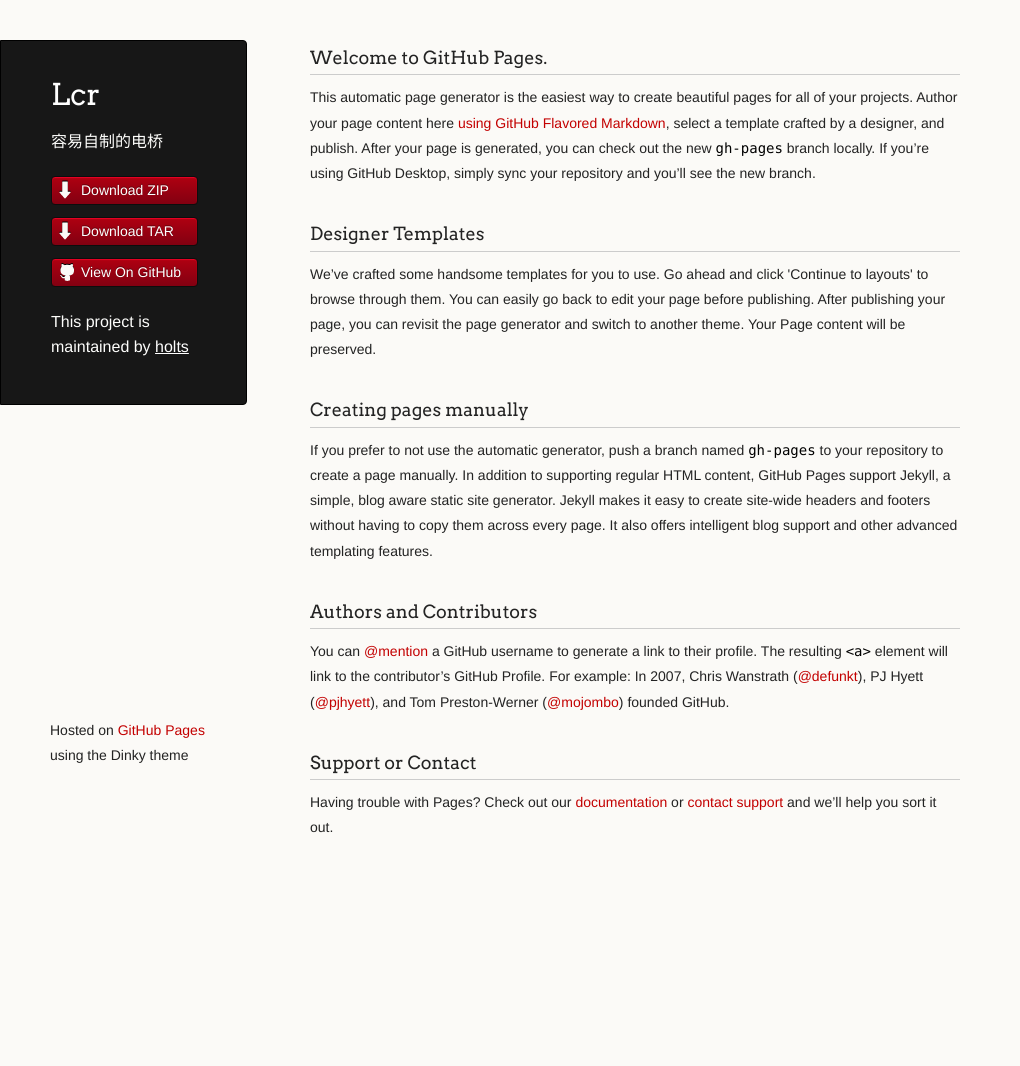
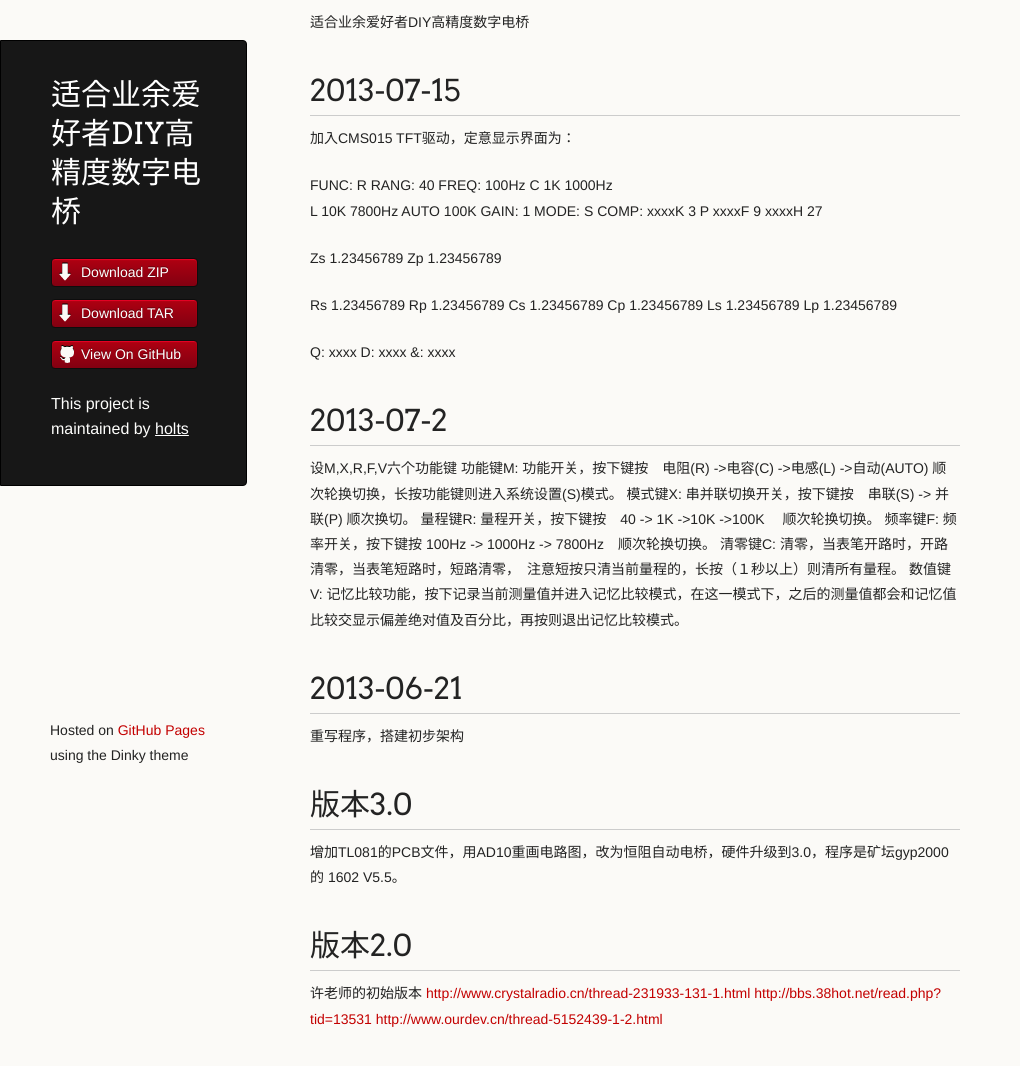
Before and after one commit to holts/lcr, a plain HTML site: page index.html in a window 1280 px wide. Shown: the whole page, without its empty margins (0-1020 px from the left). Before the commit the page ends 913 px from the top, so only its background shows below. Drawn offline with Linux system fonts and the light colour scheme.

```diff
--- a/index.html
+++ b/index.html
@@ -3,7 +3,7 @@
   <head>
     <meta charset="utf-8">
     <meta http-equiv="X-UA-Compatible" content="chrome=1">
-    <title>Lcr by holts</title>
+    <title>适合业余爱好者DIY高精度数字电桥 by holts</title>
 
     <link rel="stylesheet" href="stylesheets/styles.css">
     <link rel="stylesheet" href="stylesheets/github-light.css">
@@ -16,8 +16,8 @@
   <body>
     <div class="wrapper">
       <header>
-        <h1 class="header">Lcr</h1>
-        <p class="header">容易自制的电桥</p>
+        <h1 class="header">适合业余爱好者DIY高精度数字电桥</h1>
+        <p class="header"></p>
 
         <ul>
           <li class="download"><a class="buttons" href="https://github.com/holts/lcr/zipball/master">Download ZIP</a></li>
@@ -30,30 +30,62 @@
 
       </header>
       <section>
-        <h3>
-<a id="welcome-to-github-pages" class="anchor" href="#welcome-to-github-pages" aria-hidden="true"><span aria-hidden="true" class="octicon octicon-link"></span></a>Welcome to GitHub Pages.</h3>
+        <p>适合业余爱好者DIY高精度数字电桥 </p>
 
-<p>This automatic page generator is the easiest way to create beautiful pages for all of your projects. Author your page content here <a href="https://guides.github.com/features/mastering-markdown/">using GitHub Flavored Markdown</a>, select a template crafted by a designer, and publish. After your page is generated, you can check out the new <code>gh-pages</code> branch locally. If you’re using GitHub Desktop, simply sync your repository and you’ll see the new branch.</p>
+<h1>
+<a id="2013-07-15" class="anchor" href="#2013-07-15" aria-hidden="true"><span aria-hidden="true" class="octicon octicon-link"></span></a>2013-07-15</h1>
 
-<h3>
-<a id="designer-templates" class="anchor" href="#designer-templates" aria-hidden="true"><span aria-hidden="true" class="octicon octicon-link"></span></a>Designer Templates</h3>
+<p>加入CMS015 TFT驱动，定意显示界面为：</p>
 
-<p>We’ve crafted some handsome templates for you to use. Go ahead and click 'Continue to layouts' to browse through them. You can easily go back to edit your page before publishing. After publishing your page, you can revisit the page generator and switch to another theme. Your Page content will be preserved.</p>
+<p>FUNC: R    RANG: 40   FREQ: 100Hz
+      C          1K         1000Hz<br>
+      L          10K        7800Hz
+      AUTO       100K
+GAIN: 1    MODE: S    COMP: xxxxK
+      3          P          xxxxF
+      9                     xxxxH
+      27</p>
 
-<h3>
-<a id="creating-pages-manually" class="anchor" href="#creating-pages-manually" aria-hidden="true"><span aria-hidden="true" class="octicon octicon-link"></span></a>Creating pages manually</h3>
+<p>Zs  1.23456789
+Zp  1.23456789</p>
 
-<p>If you prefer to not use the automatic generator, push a branch named <code>gh-pages</code> to your repository to create a page manually. In addition to supporting regular HTML content, GitHub Pages support Jekyll, a simple, blog aware static site generator. Jekyll makes it easy to create site-wide headers and footers without having to copy them across every page. It also offers intelligent blog support and other advanced templating features.</p>
+<p>Rs  1.23456789
+Rp  1.23456789
+Cs  1.23456789
+Cp  1.23456789
+Ls  1.23456789
+Lp  1.23456789</p>
 
-<h3>
-<a id="authors-and-contributors" class="anchor" href="#authors-and-contributors" aria-hidden="true"><span aria-hidden="true" class="octicon octicon-link"></span></a>Authors and Contributors</h3>
+<p>Q: xxxx   D: xxxx    &amp;: xxxx</p>
 
-<p>You can <a href="https://help.github.com/articles/basic-writing-and-formatting-syntax/#mentioning-users-and-teams" class="user-mention">@mention</a> a GitHub username to generate a link to their profile. The resulting <code>&lt;a&gt;</code> element will link to the contributor’s GitHub Profile. For example: In 2007, Chris Wanstrath (<a href="https://github.com/defunkt" class="user-mention">@defunkt</a>), PJ Hyett (<a href="https://github.com/pjhyett" class="user-mention">@pjhyett</a>), and Tom Preston-Werner (<a href="https://github.com/mojombo" class="user-mention">@mojombo</a>) founded GitHub.</p>
+<h1>
+<a id="2013-07-2" class="anchor" href="#2013-07-2" aria-hidden="true"><span aria-hidden="true" class="octicon octicon-link"></span></a>2013-07-2</h1>
 
-<h3>
-<a id="support-or-contact" class="anchor" href="#support-or-contact" aria-hidden="true"><span aria-hidden="true" class="octicon octicon-link"></span></a>Support or Contact</h3>
+<p>设M,X,R,F,V六个功能键
+功能键M: 功能开关，按下键按　电阻(R) -&gt;电容(C) -&gt;电感(L) -&gt;自动(AUTO) 顺次轮换切换，长按功能键则进入系统设置(S)模式。
+模式键X: 串并联切换开关，按下键按　串联(S) -&gt; 并联(P) 顺次换切。
+量程键R: 量程开关，按下键按　40 -&gt; 1K -&gt;10K -&gt;100K 　顺次轮换切换。
+频率键F: 频率开关，按下键按 100Hz -&gt; 1000Hz -&gt; 7800Hz　顺次轮换切换。
+清零键C: 清零，当表笔开路时，开路清零，当表笔短路时，短路清零，　注意短按只清当前量程的，长按（１秒以上）则清所有量程。
+数值键V: 记忆比较功能，按下记录当前测量值并进入记忆比较模式，在这一模式下，之后的测量值都会和记忆值比较交显示偏差绝对值及百分比，再按则退出记忆比较模式。</p>
 
-<p>Having trouble with Pages? Check out our <a href="https://help.github.com/pages">documentation</a> or <a href="https://github.com/contact">contact support</a> and we’ll help you sort it out.</p>
+<h1>
+<a id="2013-06-21" class="anchor" href="#2013-06-21" aria-hidden="true"><span aria-hidden="true" class="octicon octicon-link"></span></a>2013-06-21</h1>
+
+<p>重写程序，搭建初步架构</p>
+
+<h1>
+<a id="版本30" class="anchor" href="#%E7%89%88%E6%9C%AC30" aria-hidden="true"><span aria-hidden="true" class="octicon octicon-link"></span></a>版本3.0</h1>
+
+<p>增加TL081的PCB文件，用AD10重画电路图，改为恒阻自动电桥，硬件升级到3.0，程序是矿坛gyp2000的 1602 V5.5。</p>
+
+<h1>
+<a id="版本20-" class="anchor" href="#%E7%89%88%E6%9C%AC20-" aria-hidden="true"><span aria-hidden="true" class="octicon octicon-link"></span></a>版本2.0 </h1>
+
+<p>许老师的初始版本
+<a href="http://www.crystalradio.cn/thread-231933-131-1.html">http://www.crystalradio.cn/thread-231933-131-1.html</a>
+<a href="http://bbs.38hot.net/read.php?tid=13531">http://bbs.38hot.net/read.php?tid=13531</a>
+<a href="http://www.ourdev.cn/thread-5152439-1-2.html">http://www.ourdev.cn/thread-5152439-1-2.html</a></p>
       </section>
       <footer>
         <p><small>Hosted on <a href="https://pages.github.com">GitHub Pages</a> using the Dinky theme</small></p>
```
Also changed, not shown: params.json (+3 -3 lines).
